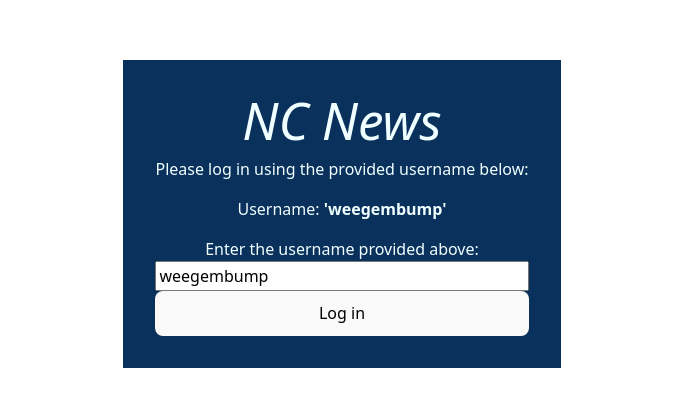
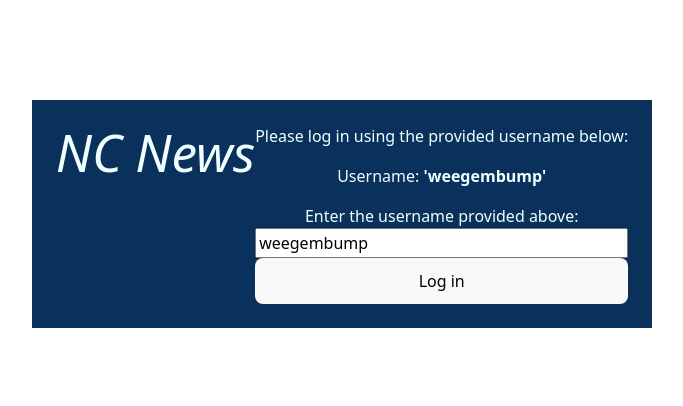
Before and after one commit to FreemindNation/nc-news, a React (Vite) app: page / in a window 1280 px wide. Shown: the part 186-592 px from the top of the page, without its empty margins (298-981 px from the left). Built offline with nearby package versions, Linux system fonts and the light colour scheme.

Commit message:
Add grid with material ui

```diff
--- a/src/App.jsx
+++ b/src/App.jsx
@@ -14,13 +14,14 @@ import '@fontsource/roboto/300.css';
 import '@fontsource/roboto/400.css';
 import '@fontsource/roboto/500.css';
 import '@fontsource/roboto/700.css';
-
+import  Grid2  from '@mui/material/Unstable_Grid2/Grid2';
 
 
 const App = () => {
 
 
   return (
+    <Grid2 container spacing={2}>
       <UserProvider>
         <ErrorProvider>
           <BrowserRouter>
@@ -37,6 +38,7 @@ const App = () => {
           </BrowserRouter>
         </ErrorProvider>
       </UserProvider>
+    </Grid2>
   )
 }
 
```
Lines whose indentation alone changed are shown as unchanged.
